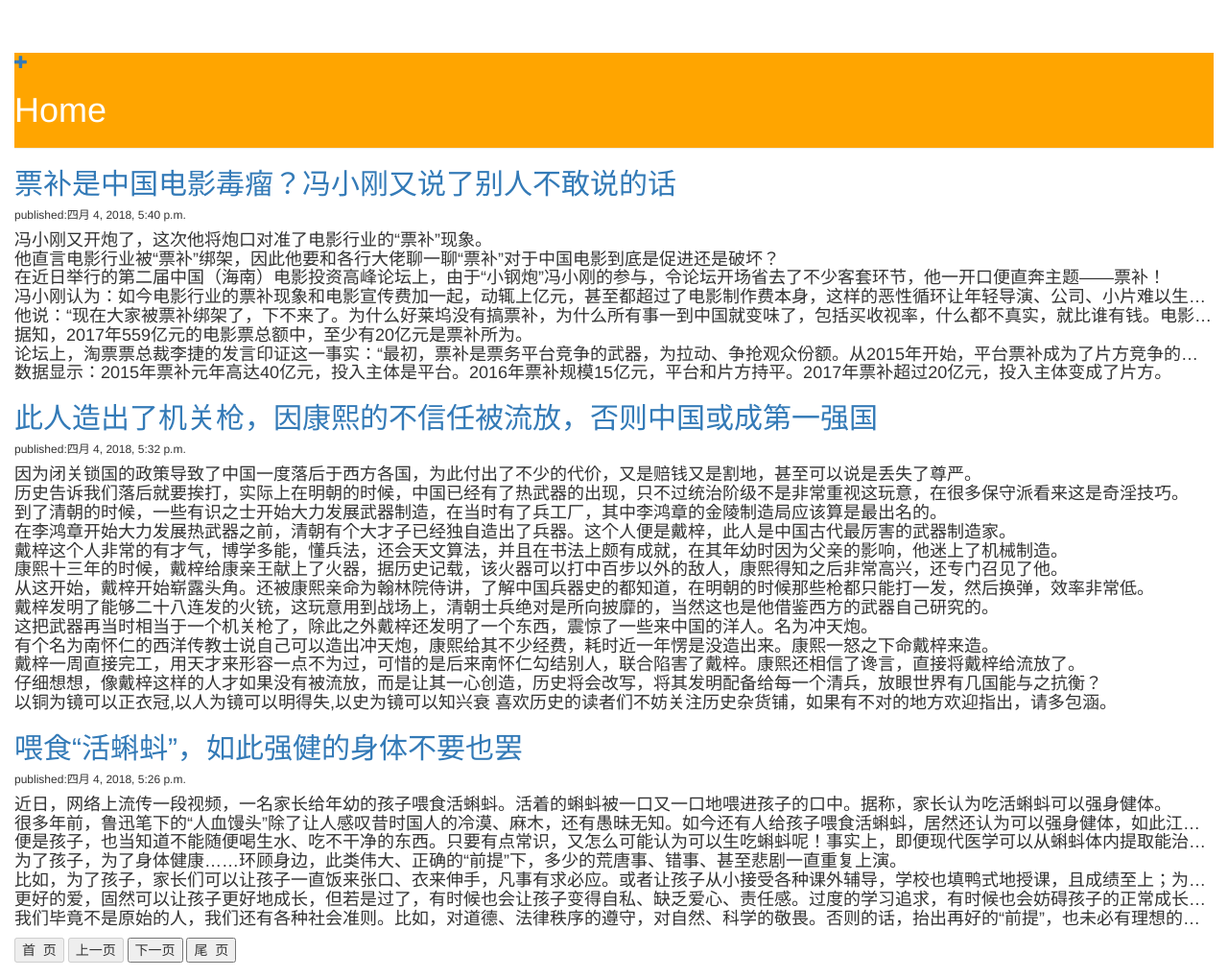
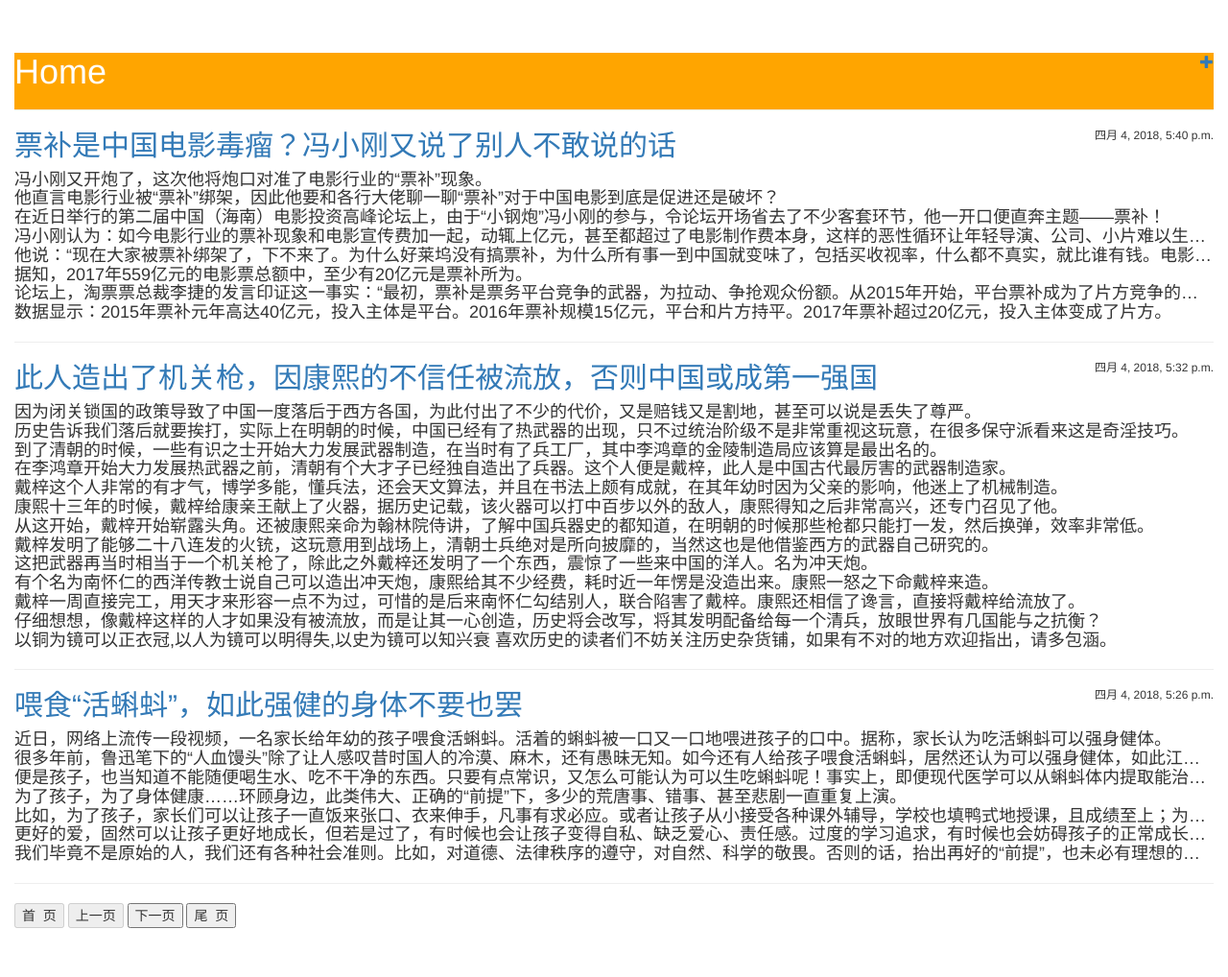
Before and after one commit to hcolde/simpleBlog, a Django app: page /blog/ in a window 1280 px wide. Shown: the whole page at 96% size. After the commit the page ends 967 px from the top, so only its background shows below. Run offline with Django 3.2, Linux system fonts and the light colour scheme; data comes from the database, SQL or seed files in the repository; both versions use the stored data as it was after the commit; some libraries are stand-ins or nearby versions.

Commit message:
modify style & data

```diff
--- a/blog/templates/blog/page.html
+++ b/blog/templates/blog/page.html
@@ -10,15 +10,16 @@
 <body>
 
 <div class="page-header">
-	<a href="{% url 'blog:post_new' %}" class="top-menu"><span class="glyphicon glyphicon-plus"></span></a>
+	<a style="float: right;" href="{% url 'blog:post_new' %}" class="top-menu"><span class="glyphicon glyphicon-plus"></span></a>
 	<h1><a href="{{ home }}">Home</a></h1>
 </div>
 
 {% for blog in blog_list %}
 <div class="post">
+	<h6><p style="float: right;">{{ blog.publish_date }}</p></h6>
 	<h2><a href="{% url 'blog:detail' pk=blog.id %}">{{ blog.title }}</a></h2>
-	<h6><p>published:{{ blog.publish_date }}</p></h6>
 	<h4><p class="line-limit-length">{{ blog.text|linebreaksbr }}</p></h4>
+	<hr>
 </div>
 {% endfor %}
 
--- a/blog/templates/blog/post_edit.html
+++ b/blog/templates/blog/post_edit.html
@@ -3,4 +3,5 @@
 	{% csrf_token %}
 	{{ form.as_p }}
     <button type="submit" class="save btn btn-default">Save</button>
+    <button onclick="window.location.href='../'">Back</button>
 </form>
```
Also changed, not shown: db.sqlite3.
